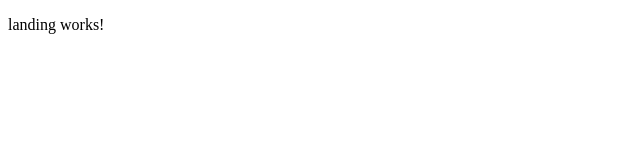
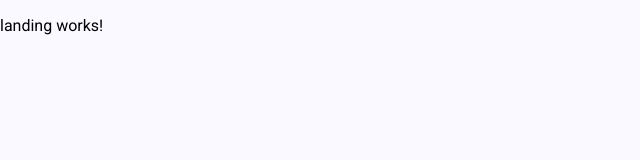
Before and after one commit to makmn1/portfolio, an Angular app: page / in a window 1280 px wide. Shown: the top 160 px of the page, without its empty margins (0-640 px from the left). Built offline with nearby package versions, Linux system fonts and the light colour scheme.

Commit message:
Add Angular Material custom theme

```diff
--- a/angular.json
+++ b/angular.json
@@ -27,6 +27,8 @@
               }
             ],
             "styles": [
+              "src/styles/custom-theme.scss",
+              "src/styles/root.scss",
               "src/styles.css"
             ],
             "scripts": []
--- a/package.json
+++ b/package.json
@@ -11,10 +11,12 @@
   "private": true,
   "dependencies": {
     "@angular/animations": "^18.2.0",
+    "@angular/cdk": "^18.2.3",
     "@angular/common": "^18.2.0",
     "@angular/compiler": "^18.2.0",
     "@angular/core": "^18.2.0",
     "@angular/forms": "^18.2.0",
+    "@angular/material": "^18.2.3",
     "@angular/platform-browser": "^18.2.0",
     "@angular/platform-browser-dynamic": "^18.2.0",
     "@angular/router": "^18.2.0",
--- a/src/app/app.config.ts
+++ b/src/app/app.config.ts
@@ -2,7 +2,8 @@ import { ApplicationConfig, provideZoneChangeDetection } from '@angular/core';
 import { provideRouter } from '@angular/router';
 
 import { routes } from './app.routes';
+import { provideAnimationsAsync } from '@angular/platform-browser/animations/async';
 
 export const appConfig: ApplicationConfig = {
-  providers: [provideZoneChangeDetection({ eventCoalescing: true }), provideRouter(routes)]
+  providers: [provideZoneChangeDetection({ eventCoalescing: true }), provideRouter(routes), provideAnimationsAsync()]
 };
--- a/src/index.html
+++ b/src/index.html
@@ -6,8 +6,10 @@
   <base href="/">
   <meta name="viewport" content="width=device-width, initial-scale=1">
   <link rel="icon" type="image/x-icon" href="favicon.ico">
+  <link href="https://fonts.googleapis.com/css2?family=Roboto:wght@300;400;500&display=swap" rel="stylesheet">
+  <link href="https://fonts.googleapis.com/icon?family=Material+Icons" rel="stylesheet">
 </head>
-<body>
+<body class="mat-typography">
   <app-root></app-root>
 </body>
 </html>
--- a/src/styles.css
+++ b/src/styles.css
@@ -1 +1,4 @@
 /* You can add global styles to this file, and also import other style files */
+
+html, body { height: 100%; }
+body { margin: 0; font-family: Roboto, "Helvetica Neue", sans-serif; background-color: var(--sys-surface); }
--- /dev/null
+++ b/src/styles/custom-theme.scss
@@ -0,0 +1,42 @@
+
+// Custom Theming for Angular Material
+// For more information: https://material.angular.io/guide/theming
+@use '../../node_modules/@angular/material/index' as mat;
+// Plus imports for other components in your app.
+
+// Include the common styles for Angular Material. We include this here so that you only
+// have to load a single css file for Angular Material in your app.
+// Be sure that you only ever include this mixin once!
+@include mat.core();
+
+// Define the theme object.
+$Portfolio-theme: mat.define-theme((
+  color: (
+    theme-type: light,
+    primary: mat.$azure-palette,
+    tertiary: mat.$blue-palette,
+    use-system-variables: true
+  ),
+  typography: (
+    use-system-variables: true
+  ),
+  density: (
+    scale: 0,
+  )
+));
+
+// Include theme styles for core and each component used in your app.
+// Alternatively, you can import and @include the theme mixins for each component
+// that you are using.
+:root {
+  @include mat.all-component-themes($Portfolio-theme);
+  @include mat.system-level-colors($Portfolio-theme);
+  @include mat.system-level-typography($Portfolio-theme);
+}
+
+// Comment out the line below if you want to use the pre-defined typography utility classes.
+// For more information: https://material.angular.io/guide/typography#using-typography-styles-in-your-application.
+// @include mat.typography-hierarchy($Portfolio-theme);
+
+// Comment out the line below if you want to use the deprecated `color` inputs.
+// @include mat.color-variants-backwards-compatibility($Portfolio-theme);
--- /dev/null
+++ b/src/styles/root.scss
@@ -0,0 +1,61 @@
+:root,
+:host {
+  --sys-background: #f9f9ff;
+  --sys-on-background: #1a1b20;
+  --sys-surface: #f9f9ff;
+  --sys-surface-dim: #d9d9e0;
+  --sys-surface-bright: #f9f9ff;
+  --sys-surface-container-lowest: #ffffff;
+  --sys-surface-container-low: #f3f3fa;
+  --sys-surface-container: #ededf4;
+  --sys-surface-container-high: #e8e7ee;
+  --sys-surface-container-highest: #e2e2e9;
+  --sys-on-surface: #1a1b20;
+  --sys-surface-variant: #e1e2ec;
+  --sys-on-surface-variant: #44474f;
+  --sys-inverse-surface: #2f3036;
+  --sys-inverse-on-surface: #f0f0f7;
+  --sys-outline: #757780;
+  --sys-outline-variant: #c5c6d0;
+  --sys-shadow: #000000;
+  --sys-scrim: #000000;
+  --sys-surface-tint: #495d92;
+  --sys-primary: #495d92;
+  --sys-on-primary: #ffffff;
+  --sys-primary-container: #dae2ff;
+  --sys-on-primary-container: #304578;
+  --sys-inverse-primary: #b2c5ff;
+  --sys-secondary: #485d92;
+  --sys-on-secondary: #ffffff;
+  --sys-secondary-container: #dae2ff;
+  --sys-on-secondary-container: #2f4578;
+  --sys-tertiary: #7d4e7d;
+  --sys-on-tertiary: #ffffff;
+  --sys-tertiary-container: #ffd6fa;
+  --sys-on-tertiary-container: #633664;
+  --sys-error: #904a43;
+  --sys-on-error: #ffffff;
+  --sys-error-container: #ffdad5;
+  --sys-on-error-container: #73342d;
+  --sys-neutral: #76777d;
+  --sys-neutral-variant: #757780;
+  --sys-primary-fixed: #dae2ff;
+  --sys-primary-fixed-dim: #b2c5ff;
+  --sys-on-primary-fixed: #001847;
+  --sys-on-primary-fixed-variant: #304578;
+  --sys-secondary-fixed: #dae2ff;
+  --sys-secondary-fixed-dim: #b1c5ff;
+  --sys-on-secondary-fixed: #001946;
+  --sys-on-secondary-fixed-variant: #2f4578;
+  --sys-tertiary-fixed: #ffd6fa;
+  --sys-tertiary-fixed-dim: #eeb4ea;
+  --sys-on-tertiary-fixed: #320935;
+  --sys-on-tertiary-fixed-variant: #633664;
+  --sys-inverse-secondary: #b1c5ff;
+  --sys-inverse-tertiary: #eeb4ea;
+  --sys-inverse-error: #ffb4ab;
+  --sys-error-fixed: #ffdad5;
+  --sys-error-fixed-dim: #ffb4ab;
+  --sys-on-error-fixed: #3b0907;
+  --sys-on-error-fixed-variant: #73342d;
+}
```
Also changed, not shown: 1 other file (tests, documents, lock files or other folders).
